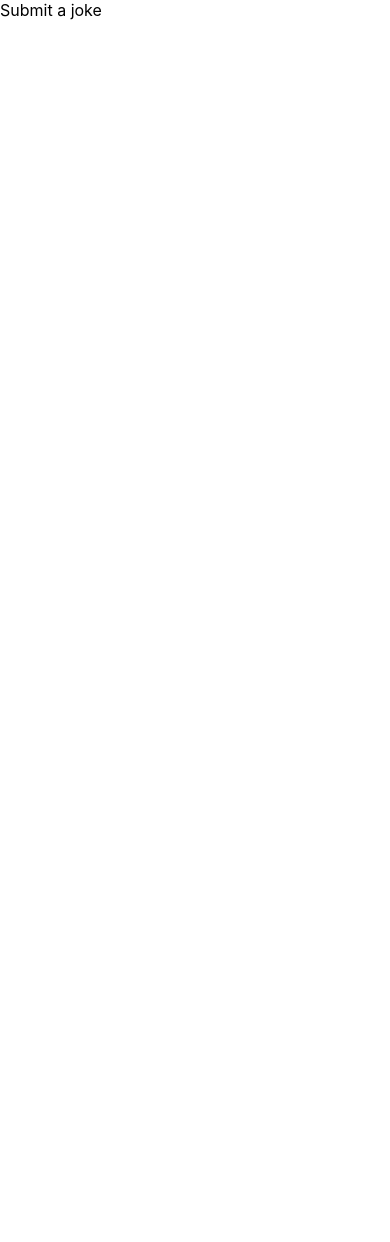
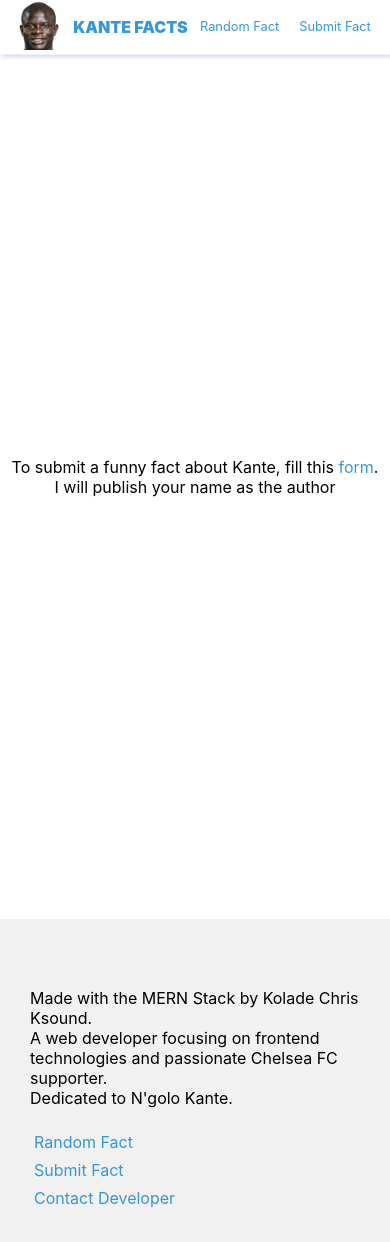
Before and after one commit to Ksound22/ngolo-kante-project, a React (Create React App) app in the folder client/: page /submitjoke in a window 390 px wide. Shown: the top 1242 px of the page. Before the commit the page ends 844 px from the top, so only its background shows below. Built offline with nearby package versions, Linux system fonts and the light colour scheme.

Commit message:
Finished adding MQs

```diff
--- a/client/src/App.css
+++ b/client/src/App.css
@@ -98,10 +98,12 @@ ul {
 
 .tweet-btn {
   background-color: #3498db;
+  color: black;
 }
 
 .tweet-btn:hover {
   background-color: #6fbaec;
+  color: black;
 }
 
 .quote-btn {
@@ -127,6 +129,14 @@ ul {
 
 ol li {
   padding: 4px;
+}
+
+.submit-text {
+  height: 100vh;
+  display: flex;
+  align-items: center;
+  justify-content: center;
+  flex-direction: column;
 }
 
 @media screen and (max-width: 650px) {
@@ -180,34 +190,67 @@ ol li {
   }
 }
 
-@media screen and (max-width: 375px) {
+@media screen and (max-width: 420px) {
   nav {
     padding: 0rem 1.2rem;
   }
 
   nav h1 {
-    font-size: 0.6rem;
+    font-size: 1rem;
     font-weight: 900;
   }
 
   ul li {
-    font-size: 0.7rem;
+    font-size: 0.8rem;
   }
 
   .joke {
-    top: 110px;
+    top: 75px;
+    left: 13px;
   }
 
   .joke-btn {
-    top: 201px;
+    top: 192px;
   }
 
   .footer {
-    margin-top: 40px;
-    padding: 99px 20px;
+    overflow: hidden;
+    margin-top: 20px;
+    margin-bottom: 0;
+    padding: 118px 30px;
   }
 
   .footer-items {
     gap: 20px;
   }
 }
+
+@media screen and (max-width: 375px) {
+  .joke-container {
+    position: relative;
+    top: 30px;
+  }
+
+  .footer {
+    margin-top: 103px;
+    padding: 129px 30px;
+  }
+}
+
+@media screen and (max-width: 321px) {
+  nav h1 {
+    font-size: 0.5rem;
+    font-weight: 900;
+  }
+
+  ul li {
+    font-size: 0.6rem;
+  }
+  .joke {
+    top: 35px;
+  }
+
+  .joke-btn {
+    top: 141px;
+  }
+}
--- a/client/src/App.js
+++ b/client/src/App.js
@@ -1,8 +1,6 @@
+import { Switch, Route } from "react-router-dom";
 import Joke from "./components/Joke";
 import SubmitJoke from "./components/SubmitJoke";
-import { Switch, Route } from "react-router-dom";
-import API from "./components/API";
-import Contact from "./components/Contact";
 
 import "./App.css";
 
@@ -12,8 +10,6 @@ function App() {
       <Switch>
         <Route exact path="/" component={Joke} />
         <Route exact path="/submitjoke" component={SubmitJoke} />
-        <Route exact path="/api" component={API} />
-        <Route exact path="/contact" component={Contact} />
       </Switch>
     </div>
   );
--- a/client/src/components/API.js
+++ /dev/null
@@ -1,11 +0,0 @@
-import React from "react";
-
-const API = () => {
-  return (
-    <div>
-      <p>API Page</p>
-    </div>
-  );
-};
-
-export default API;
--- a/client/src/components/Contact.js
+++ /dev/null
@@ -1,11 +0,0 @@
-import React from "react";
-
-const Contact = () => {
-  return (
-    <div>
-      <p>COntact me</p>
-    </div>
-  );
-};
-
-export default Contact;
--- a/client/src/components/Footer.js
+++ b/client/src/components/Footer.js
@@ -6,21 +6,19 @@ const Footer = () => {
     <section className="footer">
       <div className="footer-items">
         <p>
-          Made with the MERN Stack by Kolade Chris Ksound <br /> A web developer
-          focusing on frontend technologies and passionate Chelsea FC supporter.
+          Made with the MERN Stack by Kolade Chris Ksound. <br /> A web
+          developer focusing on frontend technologies and passionate Chelsea FC
+          supporter. <br /> Dedicated to N'golo Kante.
         </p>
         <ol>
           <li>
-            <Link to="/api">API</Link>
+            <Link to="/">Random Fact</Link>
           </li>
           <li>
-            <Link to="/contact">Contact Developer</Link>
+            <Link to="/submitjoke">Submit Fact</Link>
           </li>
           <li>
-            <Link to="/">Random Joke</Link>
-          </li>
-          <li>
-            <Link to="/submitjoke">Submit Joke</Link>
+            <a href="https://twitter.com/koladechris">Contact Developer</a>
           </li>
         </ol>
       </div>
--- a/client/src/components/JokeBody.js
+++ b/client/src/components/JokeBody.js
@@ -34,6 +34,8 @@ const JokeBody = () => {
     fetchJokes();
   };
 
+  let tweetURL = `https://twitter.com/intent/tweet?text=${joke} - ${author}`;
+
   return (
     <section className="joke-body">
       <div className="joke-container">
@@ -44,11 +46,11 @@ const JokeBody = () => {
           <p className="joke-author"> – {author}</p>
         </div>
         <div className="joke-btn">
-          <button className="btn tweet-btn">
+          <a className="btn tweet-btn" href={tweetURL} target="_blank">
             <FaTwitter className="twitter" /> Tweet
-          </button>
+          </a>
           <button onClick={handleClick} className="btn quote-btn">
-            <FaRandom className="quote" /> New Joke
+            <FaRandom className="quote" /> New Fact
           </button>
         </div>
       </div>
--- a/client/src/components/Nav.js
+++ b/client/src/components/Nav.js
@@ -12,15 +12,15 @@ const Nav = () => {
             <img src={KanteHead} alt="N'golo Kante" className="kante-pic" />
           </NavLink>
           <NavLink to="/">
-            <h1 className="logo-text">KANTE JOKES</h1>
+            <h1 className="logo-text">KANTE FACTS</h1>
           </NavLink>
         </div>
         <ul>
           <li>
-            <NavLink to="/">Random Joke</NavLink>
+            <NavLink to="/">Random Fact</NavLink>
           </li>
           <li>
-            <NavLink to="/submitjoke">Submit Joke</NavLink>
+            <NavLink to="/submitjoke">Submit Fact</NavLink>
           </li>
         </ul>
       </nav>
--- a/client/src/components/SubmitJoke.js
+++ b/client/src/components/SubmitJoke.js
@@ -1,9 +1,18 @@
 import React from "react";
+import Footer from "./Footer";
+import Nav from "./Nav";
 
 const SubmitJoke = () => {
   return (
     <div>
-      <p>Submit a joke</p>
+      <Nav />
+      <div className="submit-text">
+        <p>
+          To submit a funny fact about Kante, fill this <a href="#">form</a>.
+        </p>
+        <p>I will publish your name as the author</p>
+      </div>
+      <Footer />
     </div>
   );
 };
```
